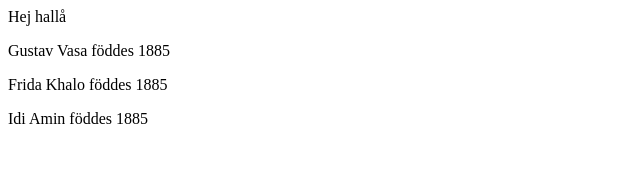
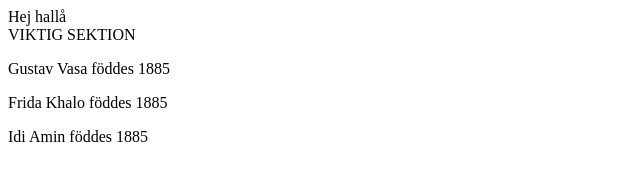
Before and after one commit to KalleKryp/GitTest2, a plain HTML site: page src/index.html in a window 1280 px wide. Shown: the whole page, without its empty margins (0-640 px from the left). Drawn offline with Linux system fonts and the light colour scheme.

Commit message:
Sektion tillagd

```diff
--- a/src/index.html
+++ b/src/index.html
@@ -4,6 +4,7 @@
   <body>
     Hej hallå
   </body>
+  <section>VIKTIG SEKTION</section>
   <p>Gustav Vasa föddes 1885</p>
   <p>Frida Khalo föddes 1885</p>
   <p>Idi Amin föddes 1885</p>
```
